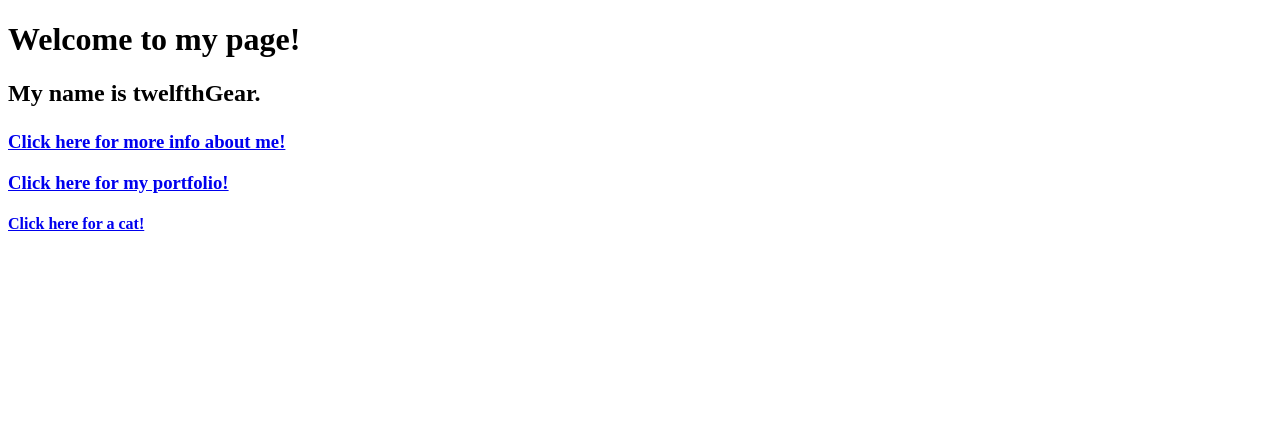
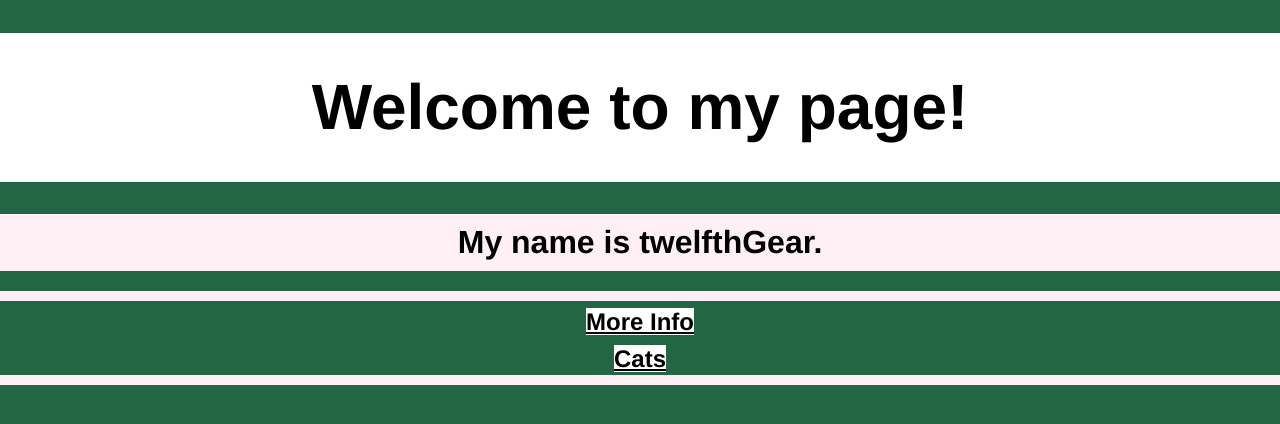
Before and after one commit to twelfthgear/landing-page, a plain HTML site: page index.html in a window 1280 px wide. Drawn offline with Linux system fonts and the light colour scheme.

Commit message:
Edited site

```diff
--- a/bio/design.css
+++ b/bio/design.css
@@ -1,5 +1,32 @@
   *{
     background-color: #52f;
-    font-size: 32px;
+    font-size: 32;
     margin: 0;
 }
+a{
+  padding-top: 37.5px;
+  padding-bottom: 37.5px;
+  color: white;
+}
+h2 {
+  padding-top: 10px;
+  padding-bottom: 10px;
+  color: white;
+ }
+ h3 {
+  margin-top: 25px;
+  margin-bottom: 25px;
+  color: white;
+ }
+
+ p {
+  margin-top: 25px;
+  margin-bottom: 25px;
+  color: white;
+ }
+
+ h2 {
+  margin-top: 20px;
+  margin-bottom: 0;
+  color: white;
+ }
--- /dev/null
+++ b/cats/design.css
@@ -0,0 +1,9 @@
+*{ background-color: black;
+}
+a {
+    color: white;
+
+}
+h2 {
+    color: white;
+}
--- a/design.css
+++ b/design.css
@@ -1,23 +1,40 @@
 
 *{
-    background-color: #44;
-    margin: 0;
-}
+    background-color: #264;
+    font-size: 32px;
+    margin: 0;}
 
-h1,h2 {
-    margin-top: 75px;
-    margin-bottom: 0;
+h1 {
+    margin-top: 32.5px;
+    margin-bottom: 32.5px;
     padding-top: 37.5px;
+    padding-bottom: 37.5px;
     background-color: white;
     color: black;
     font-size: 64px;
     font-family: Helvetica;
     text-align: center;
 }
+
+h2 {
+    margin-top: 20px;
+    margin-bottom: 20px;
+    padding-top: 10px;
+    padding-bottom: 10px;
+    background-color: lavenderblush;
+    color: black;
+    font-size: 32px;
+    font-family: Helvetica;
+    text-align: center;
 }
 
-p,p,p {
+a {
+    margin-top: 20px;
+    margin-bottom: 20px;
+    margin: 0;
     background-color: white;
-    margin: 0;
-
+    color: black;
+    font-size: 24px;
+    font-family: Helvetica;
+    text-align: center;
 }
--- a/index.html
+++ b/index.html
@@ -1,6 +1,11 @@
 <!DOCTYPE html>
-<html>
-  <head>
+<html lang="en">
+<head>
+    <meta charset="UTF-8">
+    <meta name="viewport" content="width=device-width, initial-scale=1.0">
+    <meta http-equiv="X-UA-Compatible" content="ie=edge">
+    <title>twelfthGear</title>
+    <link rel="stylesheet" href="design.css">
     <title>
       twelfthGear
     </title>
@@ -10,11 +15,11 @@
     <div>
 
       <h1> Welcome to my page! </h1>
-      <h2>  My name is <b>twelfthGear.</b> <h2>
+      <h2>  My name is twelfthGear. <h2>
 
-      <p> <a href= "bio"> <h3> Click here for more info about me!</h3> </a> </p>
-      <p> <a href= "portfolio"> <h3> Click here for my portfolio! </h3> </a> </p>
-      <p> <a href= "cats"> <h4> Click here for a cat! <h4> </a> </p>
+      <p> <a href= "bio">  More Info </a> </p>
+      <!-- <p> <a href= "portfolio">  Click here for my portfolio! </a> </p> -->
+      <p> <a href= "cats"> Cats </a> </p>
 
     </div>
   </body>
```
Also changed, not shown: bio/index.html (+10 -6 lines), cats/index.html (+8 -1 lines), notes.txt.
